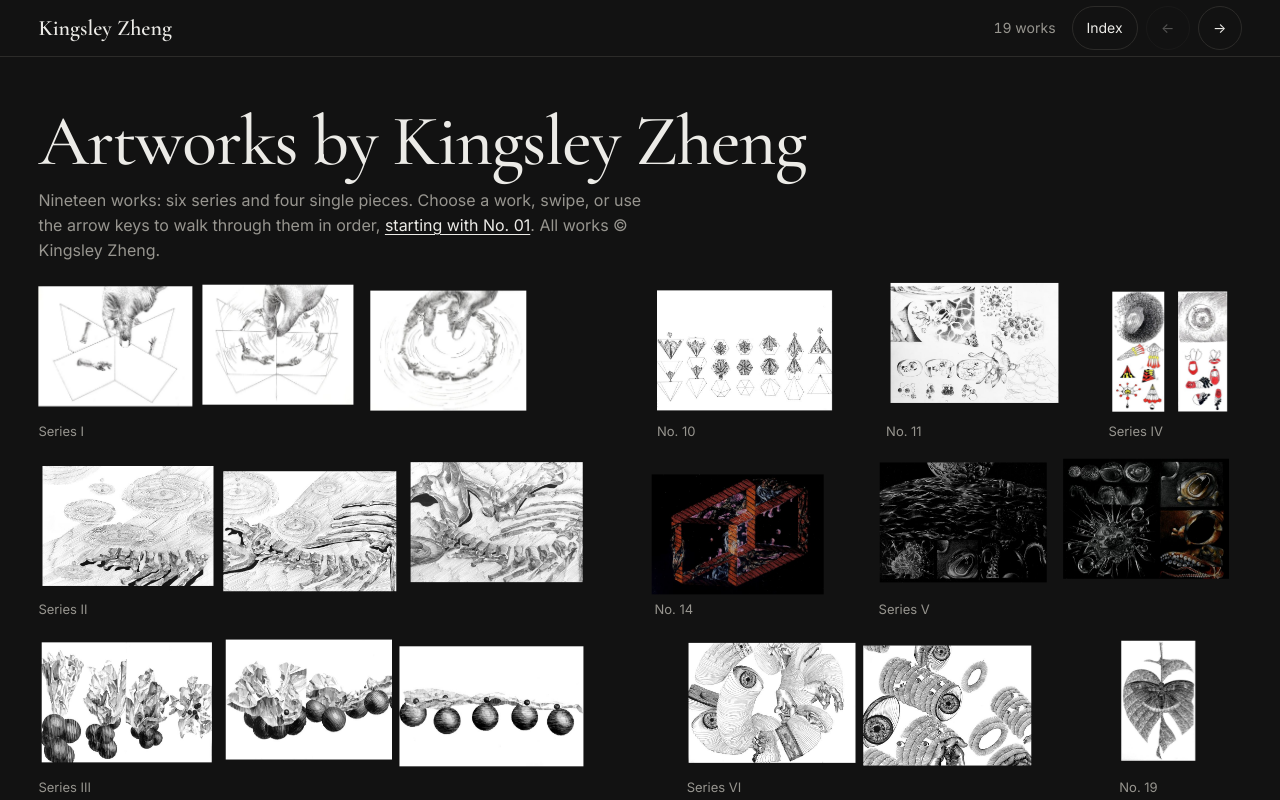
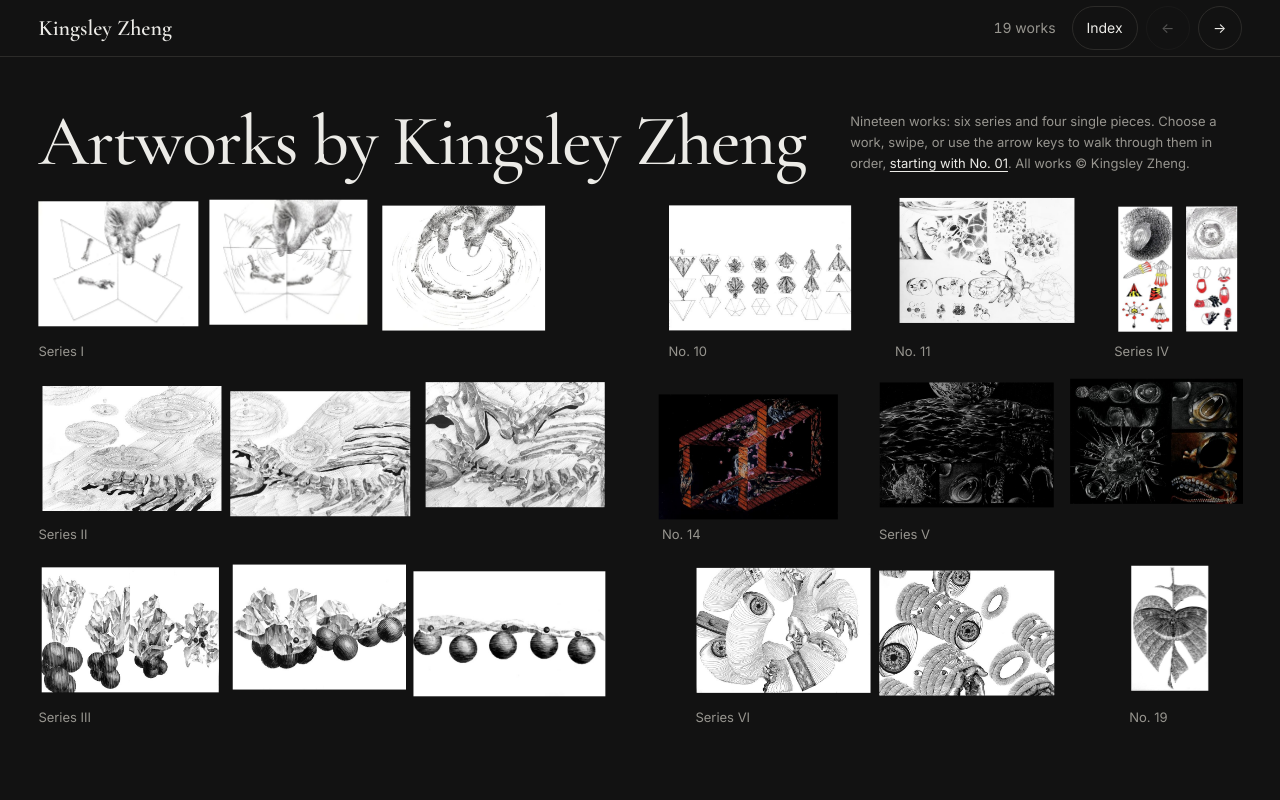
Before and after one commit to Qunzh/artworks, a plain HTML site: page index.html in a window 1280 px wide. Drawn offline with nearby package versions, Linux system fonts and the light colour scheme.

Commit message:
Add files via upload

```diff
--- a/index.html
+++ b/index.html
@@ -42,8 +42,9 @@ button:focus-visible{outline:2px solid var(--ink);outline-offset:2px}
 .sib img{height:30px;width:auto;display:block}
 .detail{margin-left:auto}
 .cover{grid-template-rows:auto auto;align-content:start;overflow-x:hidden;overflow-y:auto;padding-bottom:28px}
-.cover h1{font-family:'Cormorant Garamond',Georgia,serif;font-weight:500;font-size:clamp(40px,5.6vw,76px);line-height:1.02;letter-spacing:-.02em;margin:clamp(4px,2vh,24px) 0 10px;text-wrap:balance}
-.lede{color:var(--mute);max-width:62ch;margin:0 0 clamp(16px,3vh,32px)}
+.head{display:flex;flex-wrap:wrap;align-items:flex-end;gap:8px clamp(28px,3.5vw,56px);margin:clamp(4px,2vh,24px) 0 clamp(16px,3vh,32px)}
+.cover h1{flex:0 1 auto;font-family:'Cormorant Garamond',Georgia,serif;font-weight:500;font-size:clamp(40px,5.6vw,76px);line-height:1.02;letter-spacing:-.02em;margin:0;text-wrap:balance}
+.lede{flex:1 1 30ch;max-width:50ch;color:var(--mute);font-size:13px;line-height:1.6;margin:0;padding-bottom:.35em}
 .lede button{background:none;border:0;padding:0;color:var(--ink);text-decoration:underline;text-underline-offset:3px;cursor:pointer}
 .wall{--th:120px;display:grid;grid-template-columns:auto minmax(0,1fr);align-items:end;gap:clamp(18px,3vh,32px) clamp(40px,4vw,64px)}
 .rset{display:flex;justify-content:space-evenly;align-items:flex-end;gap:36px}
@@ -122,7 +123,7 @@ const thumb=n=>{const[w,h]=DIMS[n-1];return `<button type="button" data-go="${n}
 const introOK=!matchMedia("(prefers-reduced-motion: reduce)").matches&&!/^#work-/.test(location.hash);
 const grpHtml=g=>`<div class="grp"><div class="row">${g.items.map(thumb).join("")}</div><span>${g.name}</span></div>`;
 const cover=`<section class="slide cover" aria-label="Index">
-  <div>
+  <div class="head">
     <h1>Artworks by Kingsley Zheng</h1>
     <p class="lede">Nineteen works: six series and four single pieces. Choose a work, swipe, or use the arrow keys to walk through them in order, <button type="button" data-go="1">starting with No.&nbsp;01</button>. All works &copy; Kingsley Zheng.</p>
   </div>
```
